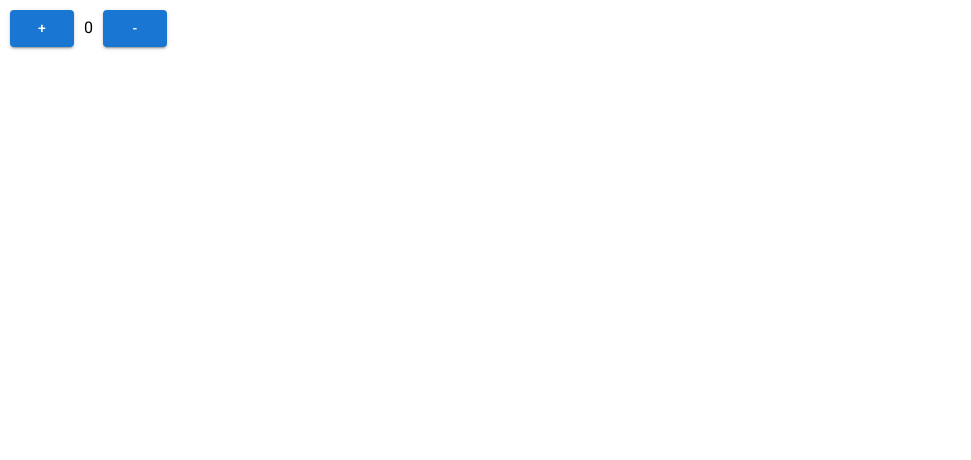
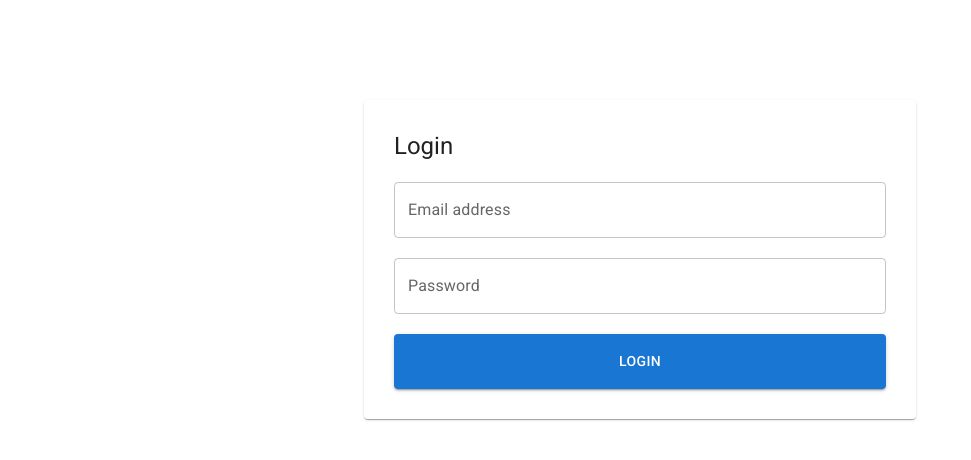
Before and after one commit to khalilnazari/react-redux, a React (Vite) app: page / in a window 1280 px wide. Shown: the top 460 px of the page, without its empty margins (0-971 px from the left). Built offline with nearby package versions, Linux system fonts and the light colour scheme.

Commit message:
simple login and authSlice is added

```diff
--- a/src/App.tsx
+++ b/src/App.tsx
@@ -1,7 +1,8 @@
 import Counter from "./components/Counter";
+import Login from "./pages/auth/Login";
 
 function App() {
-  return <Counter />;
+  return <Login />;
 }
 
 export default App;
--- /dev/null
+++ b/src/components/form/Controls.tsx
@@ -0,0 +1,33 @@
+import { TextField } from "@mui/material";
+
+export const EmailField = (props: any) => {
+  const { name, label, autoComplete, value, handleChange } = props;
+  return (
+    <TextField
+      id={name}
+      name={name}
+      label={label}
+      type="email"
+      autoComplete={autoComplete}
+      value={value}
+      onChange={handleChange}
+      fullWidth
+    />
+  );
+};
+
+export const PasswordField = (props: any) => {
+  const { name, label, autoComplete, value, handleChange } = props;
+  return (
+    <TextField
+      id={name}
+      name={name}
+      label={label}
+      type="password"
+      autoComplete={autoComplete}
+      value={value}
+      onChange={handleChange}
+      fullWidth
+    />
+  );
+};
--- /dev/null
+++ b/src/components/form/FormControl.tsx
@@ -0,0 +1,19 @@
+import { EmailField, PasswordField } from "./Controls";
+import { controlType } from "./formControls";
+
+const FormControl = (props: any) => {
+  const { type } = props;
+
+  switch (type) {
+    case controlType.email:
+      return <EmailField {...props} />;
+
+    case controlType.password:
+      return <PasswordField {...props} />;
+
+    default:
+      return <>incorrect form element</>;
+  }
+};
+
+export default FormControl;
--- /dev/null
+++ b/src/components/form/formControls.ts
@@ -0,0 +1,25 @@
+export const controls = {
+  login: [
+    {
+      id: 1,
+      name: "email",
+      type: "email",
+      dataType: "string",
+      label: "Email address",
+      autoComplete: "off",
+    },
+    {
+      id: 2,
+      name: "password",
+      type: "password",
+      dataType: "string",
+      label: "Password",
+      autoComplete: "current-password",
+    },
+  ],
+};
+
+export enum controlType {
+  email = "email",
+  password = "password",
+}
--- /dev/null
+++ b/src/pages/auth/Login.tsx
@@ -0,0 +1,79 @@
+import { Box, Button, Container, Paper, Typography } from "@mui/material";
+import { controls } from "../../components/form/formControls";
+import FormControl from "../../components/form/FormControl";
+import { ChangeEvent, FormEvent, useState } from "react";
+import { useAppDispatch, useAppSelector } from "../../store/hook";
+import { authActions } from "../../store/reducers/authSlice";
+
+type LoginControlType = {
+  id: number;
+  name: string;
+  type: string;
+  dataType: string;
+  value?: string;
+};
+
+const Login = () => {
+  let loginControls: LoginControlType[] = controls.login;
+  const dispatch = useAppDispatch();
+  const { token } = useAppSelector((state) => state.auth);
+
+  if (token) {
+    console.log("You are login");
+  }
+
+  const [formData, setFormData] = useState<{ email: string; password: string }>(
+    { email: "", password: "" }
+  );
+
+  const handleChange = (e: ChangeEvent<HTMLInputElement>) => {
+    setFormData((prev) => ({ ...prev, [e.target.name]: e.target.value }));
+  };
+
+  Object.keys(formData).map((el) => {
+    loginControls = loginControls.map((control) => {
+      if (el === control.name) {
+        // @ts-ignore
+        control.value = formData[el];
+      }
+      return control;
+    });
+  });
+
+  const handleSubmit = (e: FormEvent) => {
+    e.preventDefault();
+    dispatch(authActions.setAuth(formData));
+  };
+
+  return (
+    <Container maxWidth="sm">
+      <Paper sx={{ padding: "30px", marginTop: "100px" }}>
+        <Box sx={{ marginBottom: "20px" }}>
+          <Typography variant="h5">Login</Typography>
+        </Box>
+
+        <Box>
+          <form onSubmit={handleSubmit}>
+            {loginControls.map((control) => (
+              <Box key={control.id} sx={{ marginBottom: "20px" }}>
+                <FormControl {...control} on handleChange={handleChange} />
+              </Box>
+            ))}
+            <Box>
+              <Button
+                type="submit"
+                variant="contained"
+                sx={{ padding: "15px 0" }}
+                fullWidth
+              >
+                Login
+              </Button>
+            </Box>
+          </form>
+        </Box>
+      </Paper>
+    </Container>
+  );
+};
+
+export default Login;
--- a/src/store/index.ts
+++ b/src/store/index.ts
@@ -2,9 +2,7 @@ import { configureStore } from "@reduxjs/toolkit";
 import { rootReducer } from "./reducers/rootReducers";
 
 export const store = configureStore({
-  reducer: {
-    counter: rootReducer,
-  },
+  reducer: rootReducer,
 });
 
 export type RootState = ReturnType<typeof store.getState>;
--- a/src/store/reducers/authSlice.ts
+++ b/src/store/reducers/authSlice.ts
@@ -1,5 +1,6 @@
 import { createSlice, PayloadAction } from "@reduxjs/toolkit";
 
+type PayloadType = { email: string; password: string };
 type AuthType = {
   token: string | null;
   userInfo: {} | null;
@@ -14,9 +15,9 @@ const authSlice = createSlice({
   name: "auth",
   initialState: authInitialState as AuthType,
   reducers: {
-    setAuth: (state, action: PayloadAction<AuthType>) => {
-      state.token = action.payload.token;
-      state.userInfo = action.payload.userInfo;
+    setAuth: (state, action: PayloadAction<PayloadType>) => {
+      state.token = "adfadsfadsf";
+      state.userInfo = action.payload;
     },
     logout: (state) => {
       state.token = null;
@@ -26,4 +27,4 @@ const authSlice = createSlice({
 });
 
 export const authActions = authSlice.actions;
-export const authReducer = authSlice.reducer;
+export default authSlice.reducer;
--- a/src/store/reducers/rootReducers.ts
+++ b/src/store/reducers/rootReducers.ts
@@ -1,6 +1,6 @@
 import { combineReducers } from "@reduxjs/toolkit";
 import counterSlice from "./postSlice";
-import { authReducer } from "./authSlice";
+import authReducer from "./authSlice";
 
 export const rootReducer = combineReducers({
   counter: counterSlice,
```
